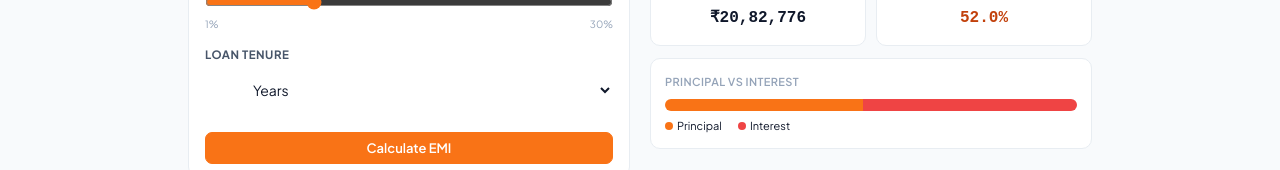
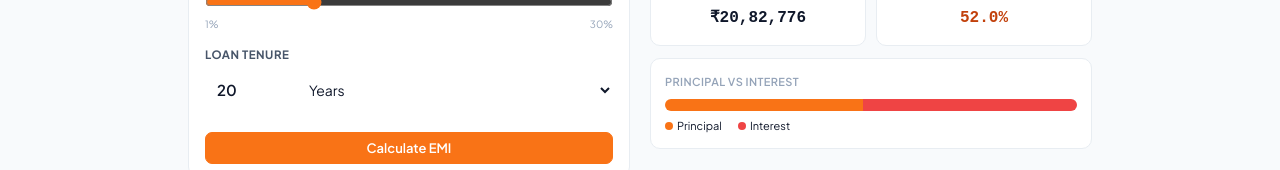
Before and after one commit to Harsh-Sahay19/Toolpad, a website: page apps/web/src/pages/utilities/emi-calculator.html in a window 1280 px wide. Shown: the part 608-778 px from the top of the page. Drawn offline with Linux system fonts and the light colour scheme.

Commit message:
Update emi-calculator.html

```diff
--- a/apps/web/src/pages/utilities/emi-calculator.html
+++ b/apps/web/src/pages/utilities/emi-calculator.html
@@ -117,7 +117,8 @@
         <div class="ctrl-group">
           <label>Loan tenure</label>
           <div style="display:flex;gap:8px;align-items:center">
-            <input type="number" id="tenure" value="20" min="1" max="30" style="flex:1;padding:10px 12px;border-radius:8px;border:1px solid var(--border-2);background:var(--white);color:var(--slate);font-family:var(--font-body);font-size:15px;font-weight:600">
+           <input type="number" id="tenure" value="20" min="1" max="30"
+  style="flex:1;min-width:80px;padding:10px 12px;border-radius:8px;border:1px solid var(--border-2);background:var(--white);color:var(--slate);font-family:var(--font-body);font-size:15px;font-weight:600">
             <select id="tenureUnit" style="padding:10px 12px;border-radius:8px;border:1px solid var(--border-2);background:var(--white);color:var(--slate);font-family:var(--font-body);font-size:14px">
               <option value="years" selected>Years</option>
               <option value="months">Months</option>
```
